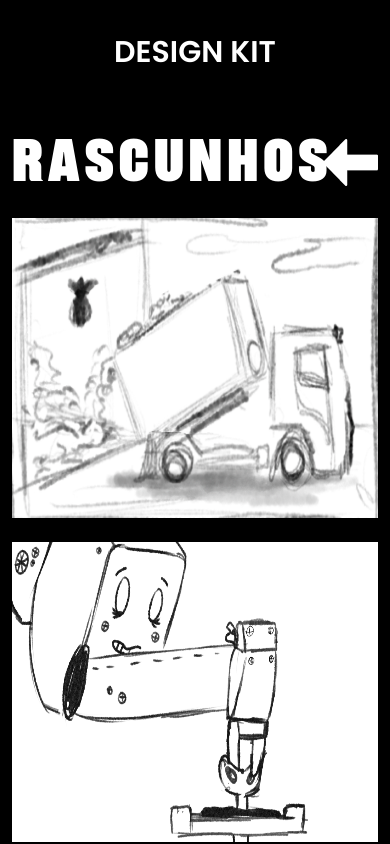
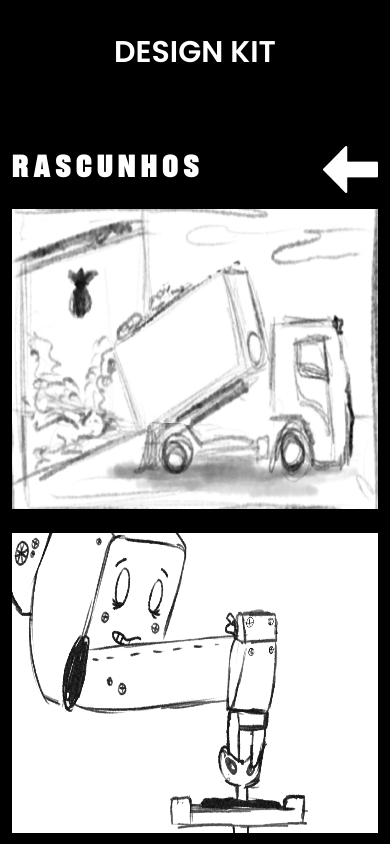
Before and after one commit to lzfelipe/dia-zero, a Next.js app: page / in a window 390 px wide. Shown: the part 6726-7570 px from the top of the page. Built offline with nearby package versions, Linux system fonts and the light colour scheme.

Commit message:
Ajustes titulos

```diff
--- a/pages/index.js
+++ b/pages/index.js
@@ -132,13 +132,13 @@ export default function Home() {
       </div>
 
       <div
-        className="container section"
+        className="container section mt-4"
         id="rascunhos"
         style={{ overflowY: "hidden" }}
       >
         <div className="row mb-3 align-items-center justify-content-around">
           <div className="col-6 col-md-11">
-            <h1 className="main-title">RASCUNHOS</h1>
+            <h1 className="main-title title-section">RASCUNHOS</h1>
           </div>
 
           <div className="col-6 col-md-1 d-flex justify-content-end">
@@ -210,13 +210,13 @@ export default function Home() {
       </div>
 
       <div
-        className="container section py-4"
+        className="container section py-4 mt-4"
         id="integrantes"
         style={{ overflowY: "hidden" }}
       >
         <div className="row mb-3 align-items-center justify-content-around">
           <div className="col-6 col-md-11">
-            <h1 className="main-title">INTEGRANTES</h1>
+            <h1 className="main-title title-section">INTEGRANTES</h1>
           </div>
 
           <div className="col-6 col-md-1 d-flex justify-content-end">
--- a/styles/styles.scss
+++ b/styles/styles.scss
@@ -122,4 +122,8 @@ a {
   .secondary-title {
     font-size: 25px;
   }
+
+  .title-section {
+    font-size: 2rem !important;
+  }
 }
```
